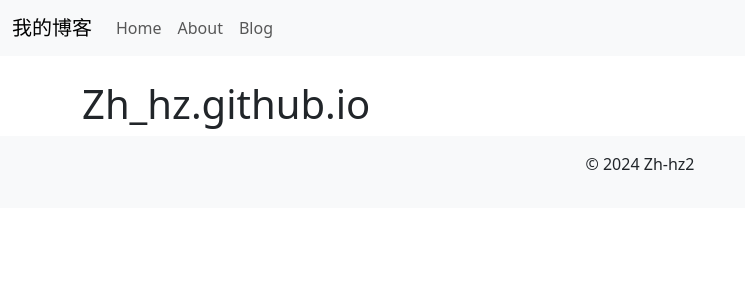
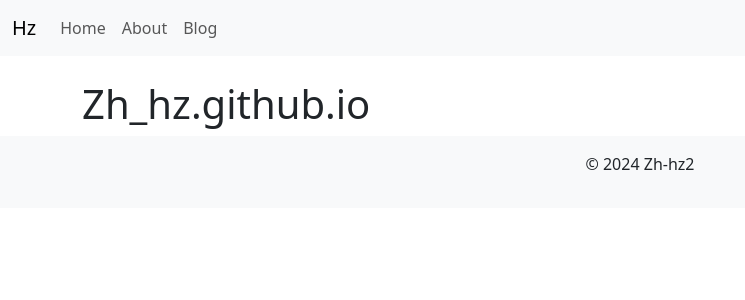
Before and after one commit to Zh-hz2/zh-hz2.github.io, a Jekyll site: the page built from README.md, in a window 1280 px wide. Shown: the top 300 px of the page, without its empty margins (0-745 px from the left). Built offline with Jekyll 4.4.1, drawn with Linux system fonts in a browser that asks for light colours; our own code applies the rules of GitHub Pages for plain Markdown files; a script that is not in the unit is left out.

Commit message:
Update _config.yml

```diff
--- a/_config.yml
+++ b/_config.yml
@@ -1,3 +1,3 @@
-title: 我的博客
-description: 这是一个用 Markdown 编写的博客网站。
+title: Hz
+description: 这是一个用主要用 Markdown 编写的网站。
 theme: jekyll-theme-cayman
```
